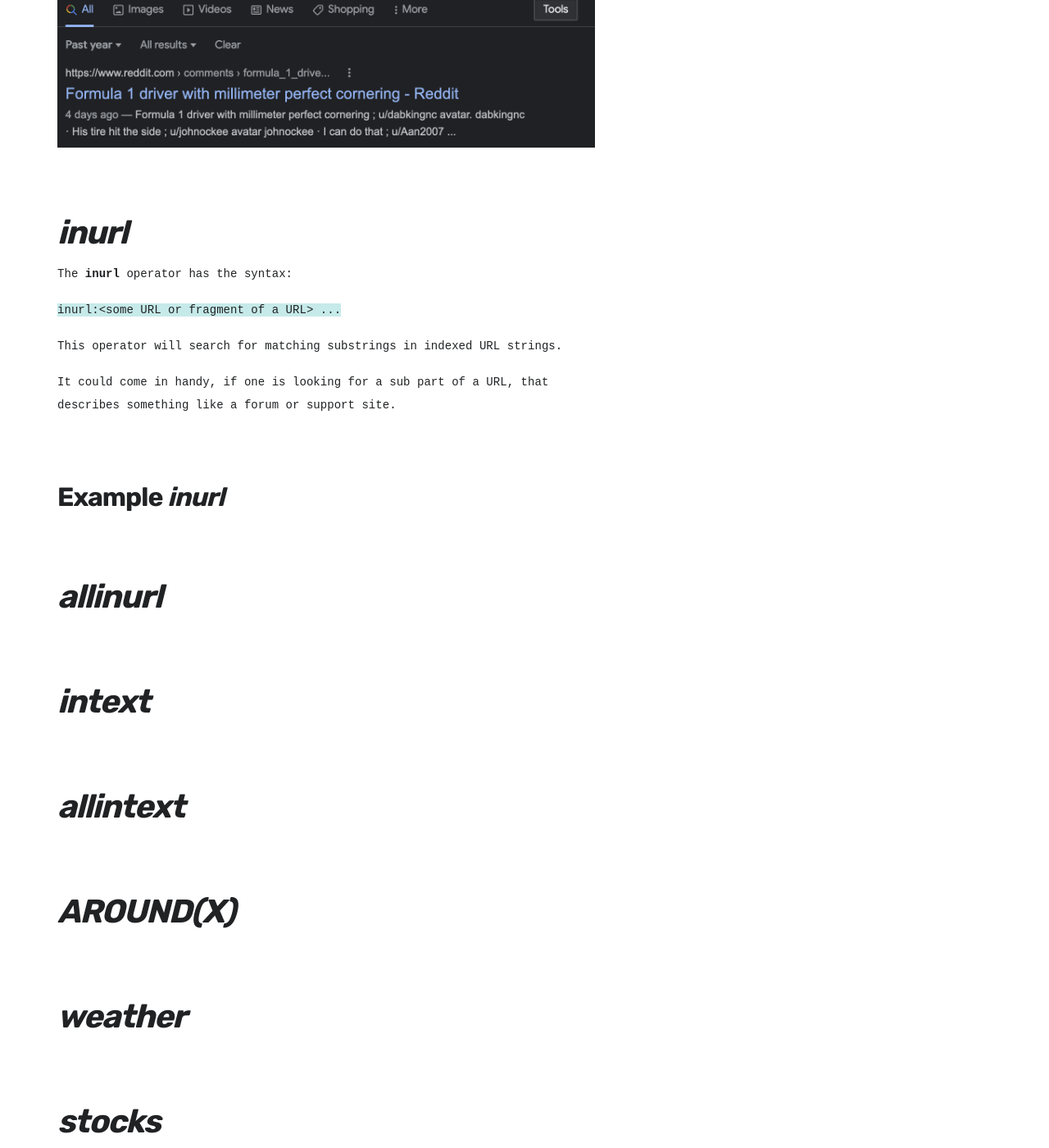
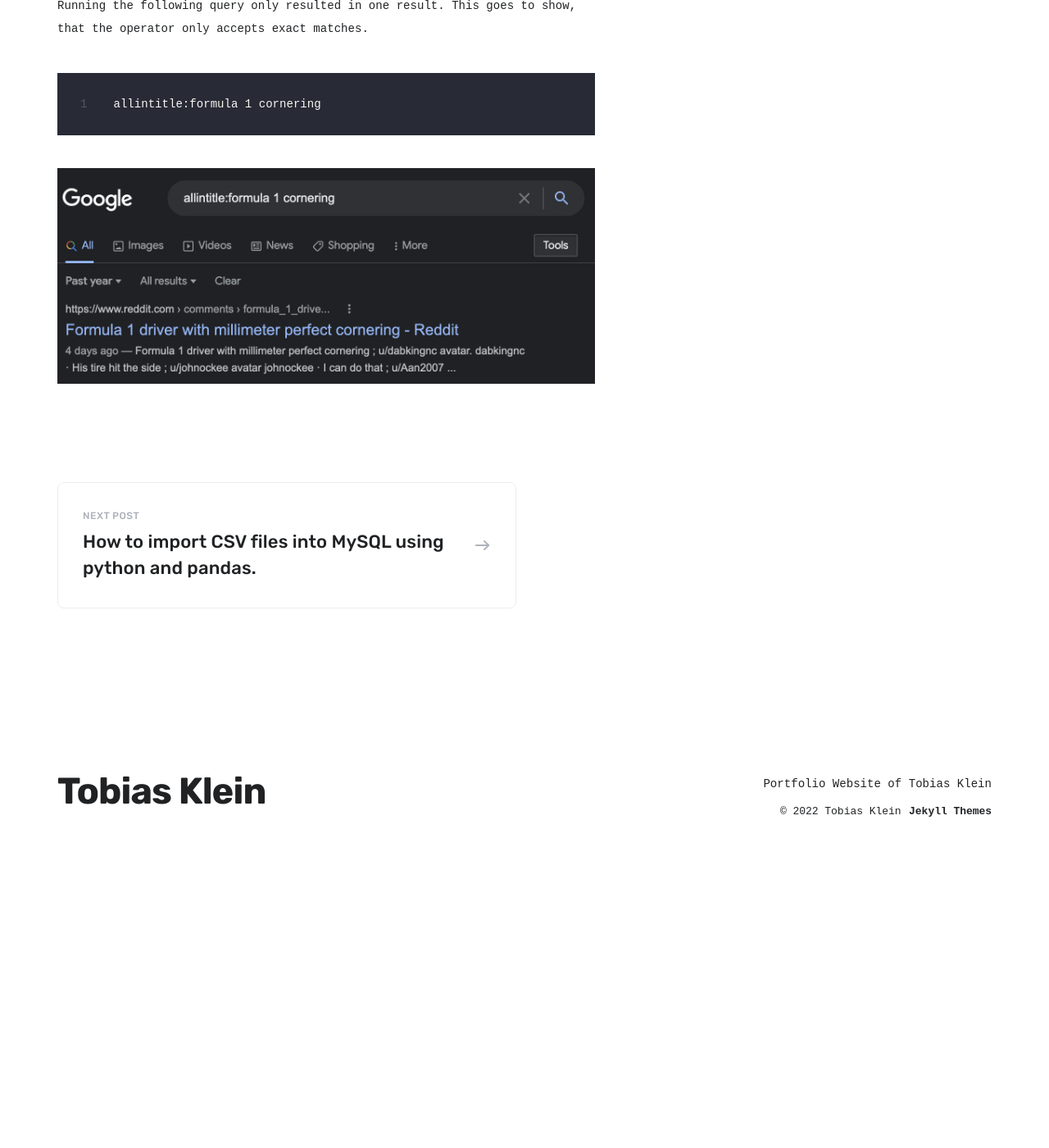
Before and after one commit to kletobias/kletobias.github.io, a Jekyll site: the page built from _posts/2022-01-11-google-search-operators.md, in a window 1280 px wide and 1400 px high, scrolled down 17396 px. Shown: the whole window at 82% size. Built offline with Jekyll 4.4.1, drawn with Linux system fonts in a browser that asks for light colours; nearby versions of some CDN libraries; some web fonts are replaced; after the commit the page ends 18538 px from its top, so only the background shows below that; some of the changed text lies outside the part shown.

Commit message:
splitted the google search operators post and now publish part 1

```diff
--- a/_posts/2022-01-11-google-search-operators.md
+++ b/_posts/2022-01-11-google-search-operators.md
@@ -352,29 +352,3 @@
 
 
 ![allintitle formula 1 cornering](/blog/images/allintitle-formula-1-cornering.png)
-
-
-### *inurl*
-
-The **inurl** operator has the syntax:
-
-`inurl:<some URL or fragment of a URL> ...`
-
-This operator will search for matching substrings in indexed URL strings.
-
-It could come in handy, if one is looking for a sub part of a URL, that describes something like a forum or support site.
-
-#### Example *inurl*
-
-
-
-### *allinurl*
-### *intext*
-### *allintext*
-### *AROUND\(X)*
-### *weather*
-### *stocks*
-### *map*
-### *movie*
-### *in*
-### *source*
```
Also changed, not shown: other parts of _posts/2022-01-11-google-search-operators.md (+3 -3 lines), _posts/2019-06-30-demo-post.md (deleted, +0 -102 lines).
